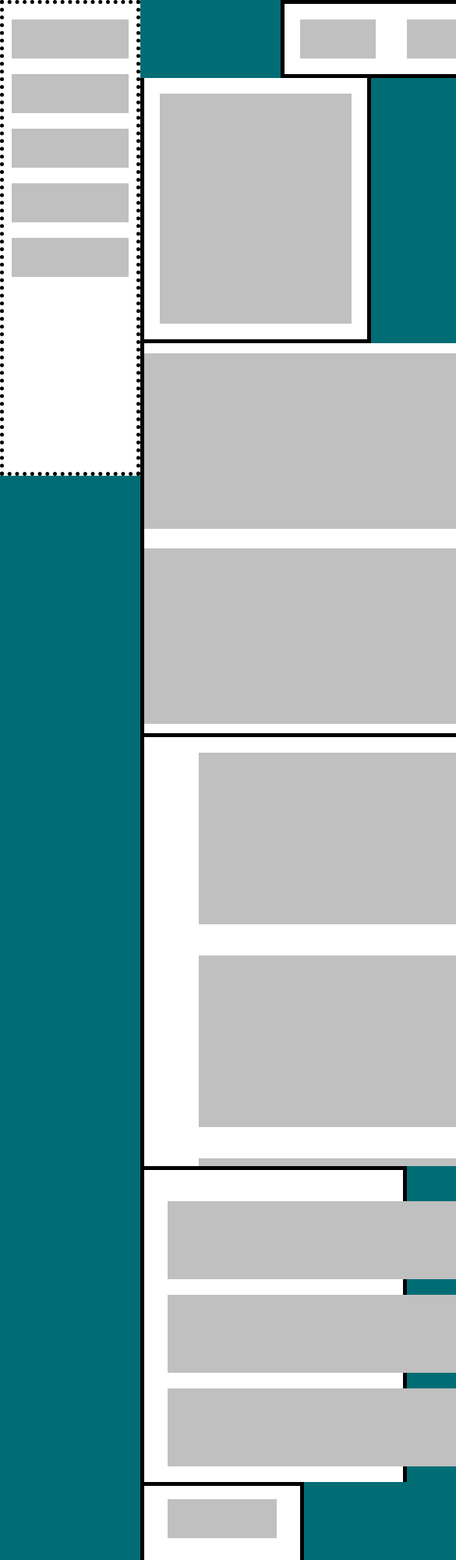
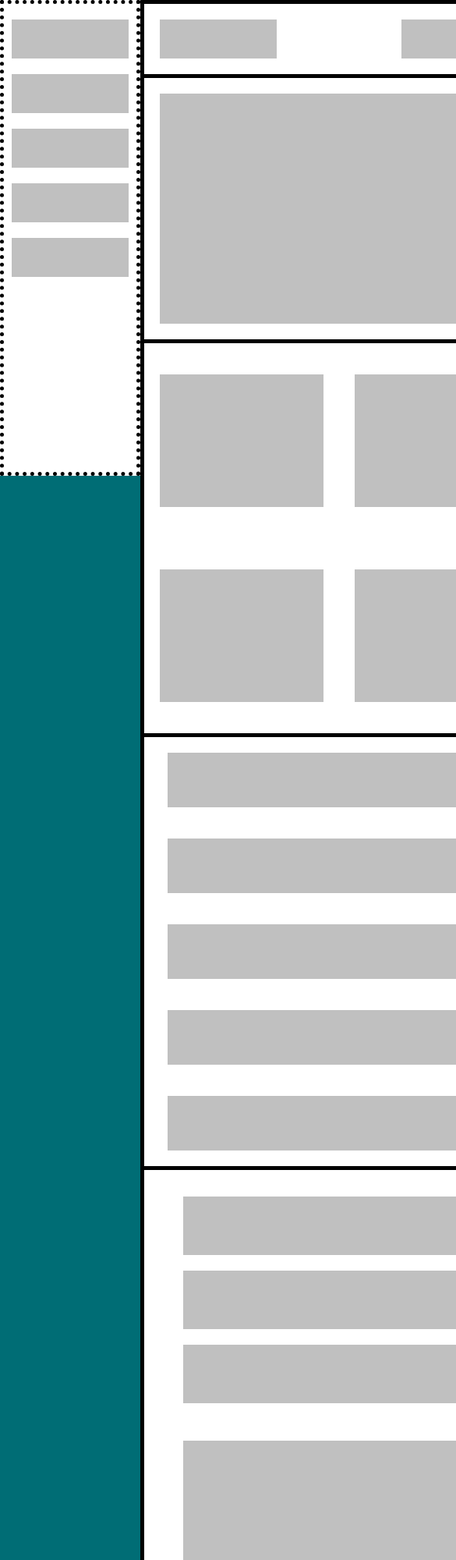
Before and after one commit to LifthNik/HomeWork, a plain HTML site: page HTML_CSS/AdditionalHW/HW4/Annotating_Wireframes/index.html in a window 390 px wide. Shown: the top 2000 px of the page at 78% size, 585 px wide, since content can reach past the window. Drawn offline with Linux system fonts and the light colour scheme.

Commit message:
HW4_HTML

```diff
--- a/HTML_CSS/AdditionalHW/HW4/Annotating_Wireframes/index.html
+++ b/HTML_CSS/AdditionalHW/HW4/Annotating_Wireframes/index.html
@@ -25,7 +25,6 @@
     </div>
 
     <div class="mid">
-        <div class="row">
             <div class="third">
                 <div class="thirin"></div>
             </div>
@@ -36,7 +35,6 @@
                 <div class="fourin"></div>
                 <div class="fourin"></div>
             </div>
-        </div>
 
         <div class="midbot">
             <div class="fifth">
@@ -52,7 +50,7 @@
                 <div class="fifthin"></div>
                 <div class="fifthin"></div>
                 <div class="fifthin"></div>
-                <div style="height: 50px;width: 450px;" class="fifthin"></div>
+                <div style="height: 50px;width: 450px;" class="fifthin fift3"></div>
 
             </div>
 
--- a/HTML_CSS/AdditionalHW/HW4/Annotating_Wireframes/style.css
+++ b/HTML_CSS/AdditionalHW/HW4/Annotating_Wireframes/style.css
@@ -1,8 +1,8 @@
-body{
+body {
     background: #006d75;
-    margin-right: 100px;
 }
-.header{
+.header {
+    width: 97.75vw;
     background: white;
 
     border: 5px solid black;
@@ -10,7 +10,7 @@
     display: flex;
     justify-content: space-between;
 }
-.head1, .head2{
+.head1, .head2 {
     margin: 20px;
 
     height: 50px;
@@ -22,7 +22,7 @@
     display: flex;
 }
 .second{
-    height: 245vh;
+    height: 248.5vh;
     background: white;
 
     border: 5px solid black;
@@ -137,6 +137,9 @@
     justify-content: space-around;
     align-items: center;
 
+    position: relative;
+    bottom: 18.4vh;
+
 }
 .botin1{
     height: 50px;
@@ -151,13 +154,13 @@
 }
 
 @media screen and (max-width: 1380px){
-    body{
-        margin: 0;
+    .mid{
+        width: 910px;
     }
 
     .header{
         margin-left:180px ;
-
+        width: 871px;
         border-right: 5px solid black;
     }
     .second{
@@ -176,6 +179,9 @@
         flex-wrap: wrap;
         flex-direction: column;
         margin-right: 29px;
+    }
+    .center{
+        width: 100vw;
     }
     .midbot{
         flex-wrap: wrap;
@@ -197,7 +203,7 @@
 
         flex-direction: row;
 
-        width: 85vw;
+        width: 871px;
         height: 400px;
 
         margin-right: 29px;
@@ -207,8 +213,8 @@
     }
     .sixin{
         margin-left: 30px;
-        height: 100px;
-        width: 550px;
+        height: 75px;
+        width: 400px;
     }
     .botsix{
         width: 50vw;
@@ -217,19 +223,51 @@
     }
     .bottom{
         border-left: 5px solid black;
+        top: 0;
+        width: 871px;
     }
 }
-@media screen and (max-width: 970px){
+@media screen and (max-width: 900px){
     body{
         margin: 0;
     }
     .header{
-        width: 70vw;
+        width: 500px;
 
-        position: relative;
-        left: 180px;
     }
     .third{
-        width: 63vw;
+        width: 460px;
+    }
+    .fourth{
+        flex-direction: column;
+        flex-wrap: wrap;
+        width: 500px  ;
+    }
+    .fourin{
+        width: 210px;
+        height: 170px;
+    }
+    .fifth{
+        width: 500px;
+    }
+    .fifthin{
+        width: 440px;
+        height: 70px;
+    }
+    .fift3{ !important;
+        width: 200px;
+        height: 50px;
+    }
+    .sixth{
+        width: 480px;
+        height: 700px;
+        flex-wrap: wrap;
+        padding-left: 20px;
+    }
+    .botsix{
+        width:400px;
+    }
+    .bottom{
+        width: 500px;
     }
 }
```
